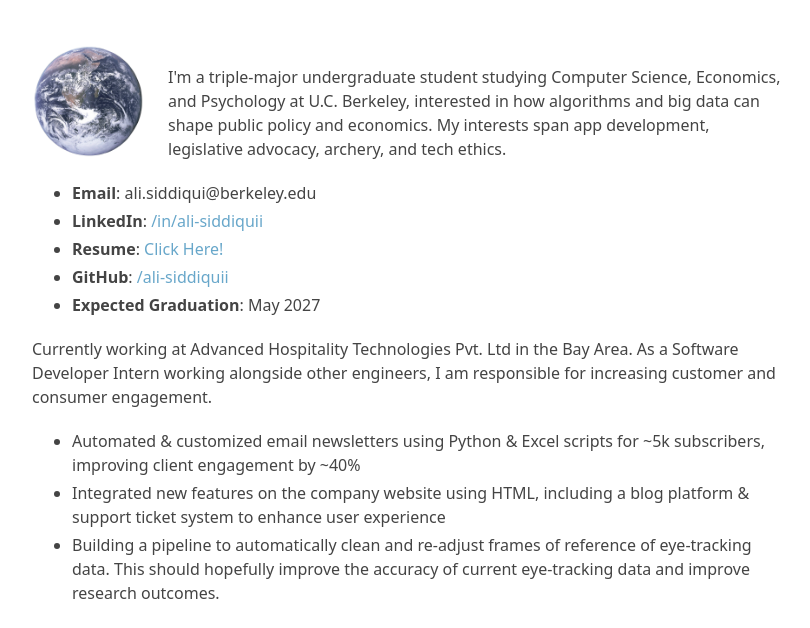
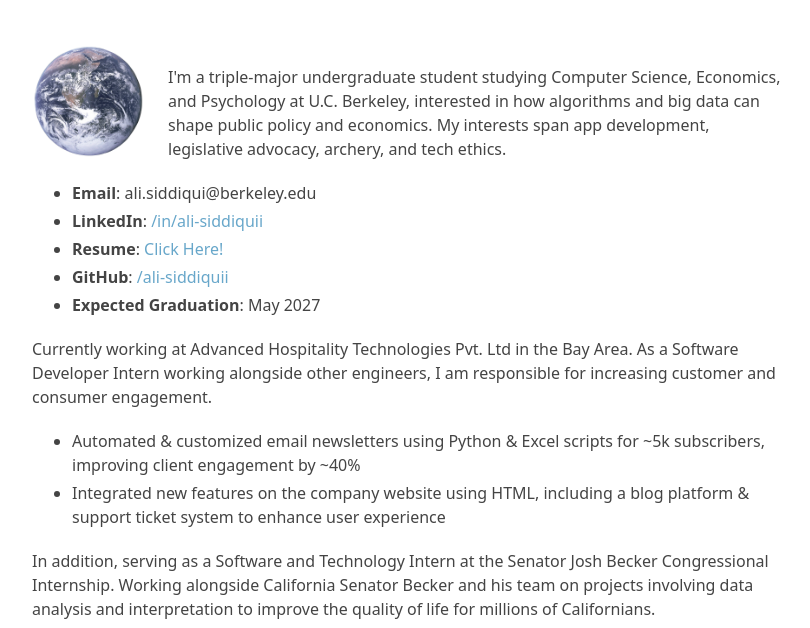
Before and after one commit to ali-siddiquii/ali-siddiquii.github.io, a plain HTML site: page index.html in a window 1280 px wide. Shown: the part 172-800 px from the top of the page, without its empty margins (233-1043 px from the left). Drawn offline with Linux system fonts and the light colour scheme.

Commit message:
Update index.html

```diff
--- a/index.html
+++ b/index.html
@@ -37,7 +37,7 @@
 		<ul>
 			<li>Automated & customized email newsletters using Python & Excel scripts for ~5k subscribers, improving client engagement by ~40%</li>
 			<li>Integrated new features on the company website using HTML, including a blog platform & support ticket system to enhance user experience</li>
-			<li>Building a pipeline to automatically clean and re-adjust frames of reference of eye-tracking data. This should hopefully improve the accuracy of current eye-tracking data and improve research outcomes.</li>
+
 		</ul>
 
 		<p>In addition, serving as a Software and Technology Intern at the Senator Josh Becker Congressional Internship. Working alongside California Senator Becker and his team on projects involving data analysis and interpretation to improve the quality of life for millions of Californians.</p>
```
